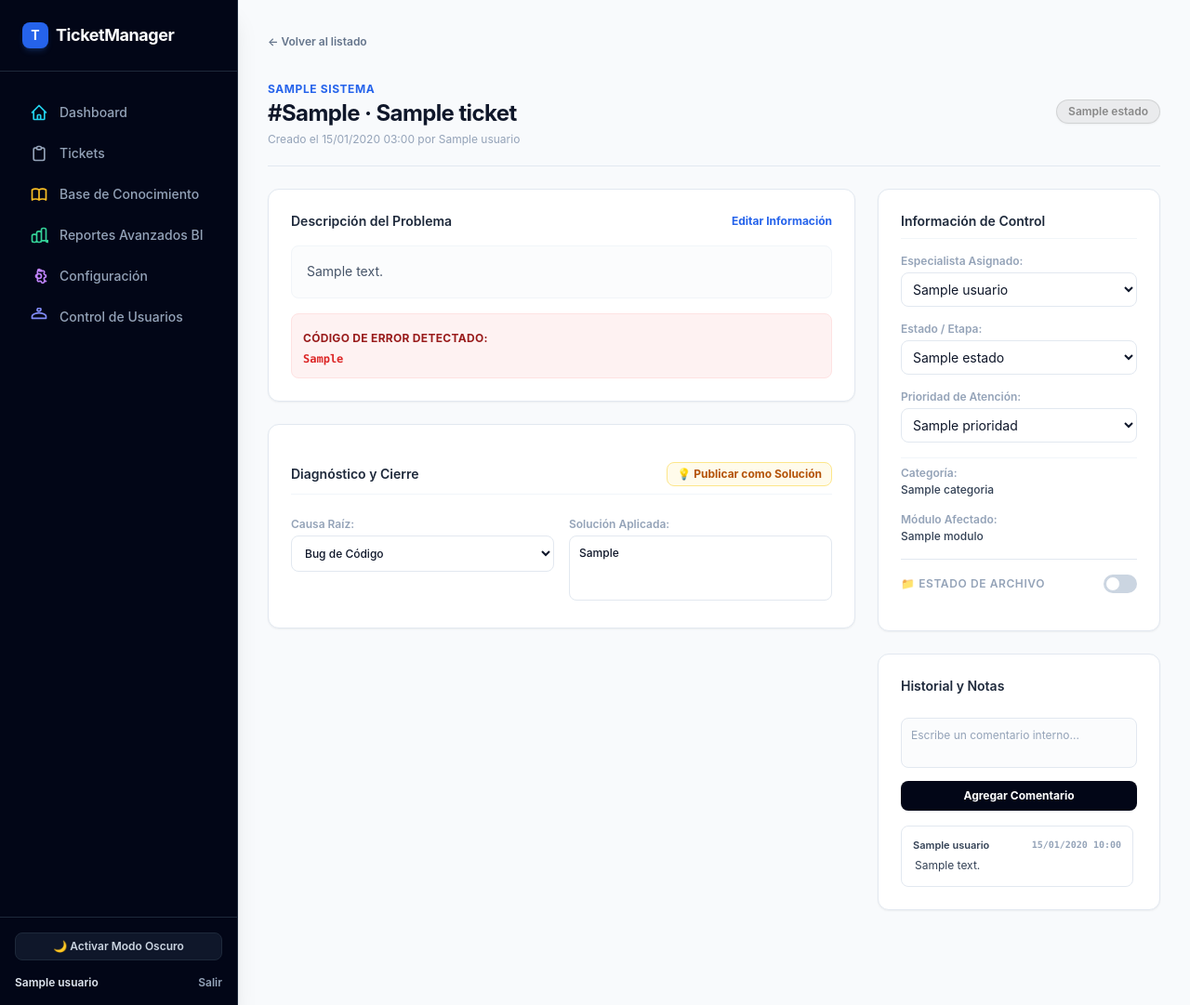
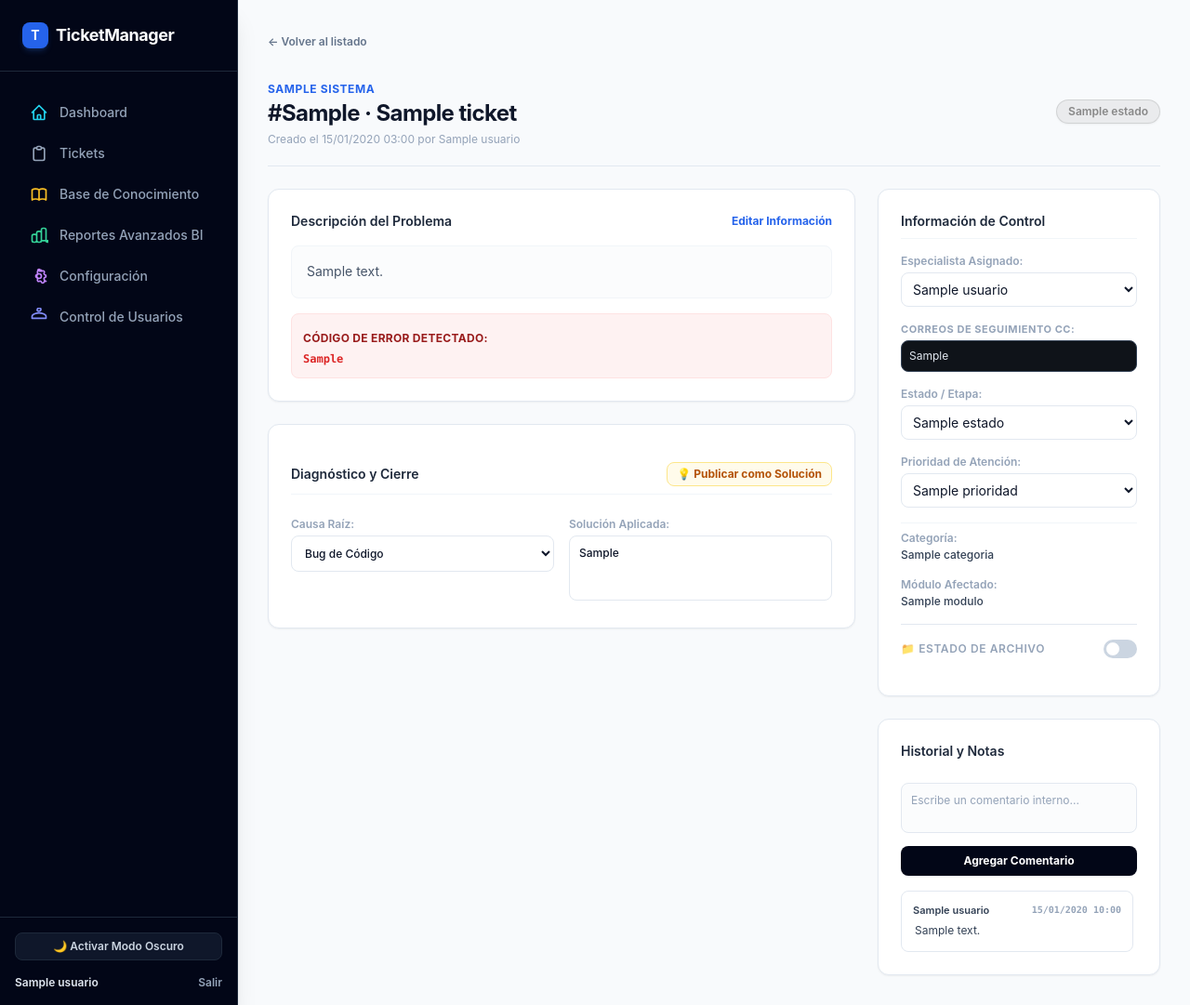
Before and after one commit to ilegardas/ticket-manager, a Django app: template templates/tickets/detail.html in a window 1280 px wide. Shown: the whole page at 93% size. Run offline with Django 5.2, Linux system fonts and the light colour scheme; the template is opened without the code that fills it: values that come from a table or form of the project are taken from there, others are empty; a user stored in the database is signed in; tables that the repository leaves empty hold one stand-in row (values such as "Sample post"); parts of the project's set-up code (start-up, migrations or seed data) failed here and were passed over; some libraries are stand-ins or nearby versions.

Commit message:
Update detail.html

```diff
--- a/templates/tickets/detail.html
+++ b/templates/tickets/detail.html
@@ -123,6 +123,17 @@
                         </select>
                     </div>
 
+                    <div class="space-y-1">
+                        <label class="block font-bold text-slate-400 uppercase tracking-wider text-[11px]">Correos de Seguimiento CC:</label>
+                        <input type="text"
+                               name="correos_seguimiento"
+                               value="{{ ticket.correos_seguimiento|default:'' }}"
+                               placeholder="ejemplo1@soles.com, ejemplo2@seech.gob.mx"
+                               hx-post="{% url 'compat_update_ticket' ticket.id %}"
+                               hx-trigger="change"
+                               class="w-full p-2 border border-slate-700 rounded-lg bg-[#0f1319] text-slate-200 outline-none focus:ring-1 focus:ring-amber-500 text-xs">
+                    </div>
+
                     <div>
                         <label class="block text-slate-400 dark:text-darkTextSub font-semibold mb-1">Estado / Etapa:</label>
                         <select name="estado"
```
